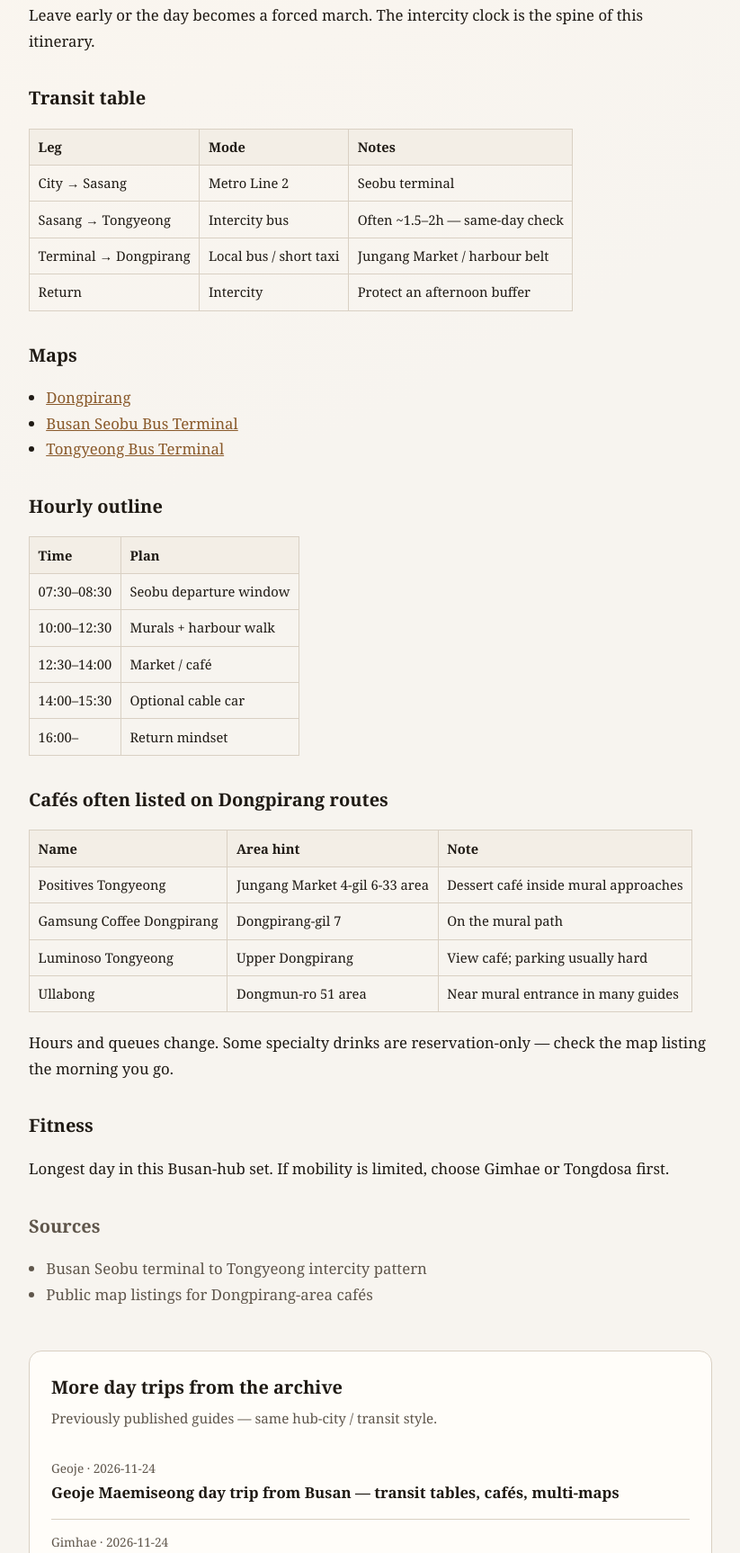
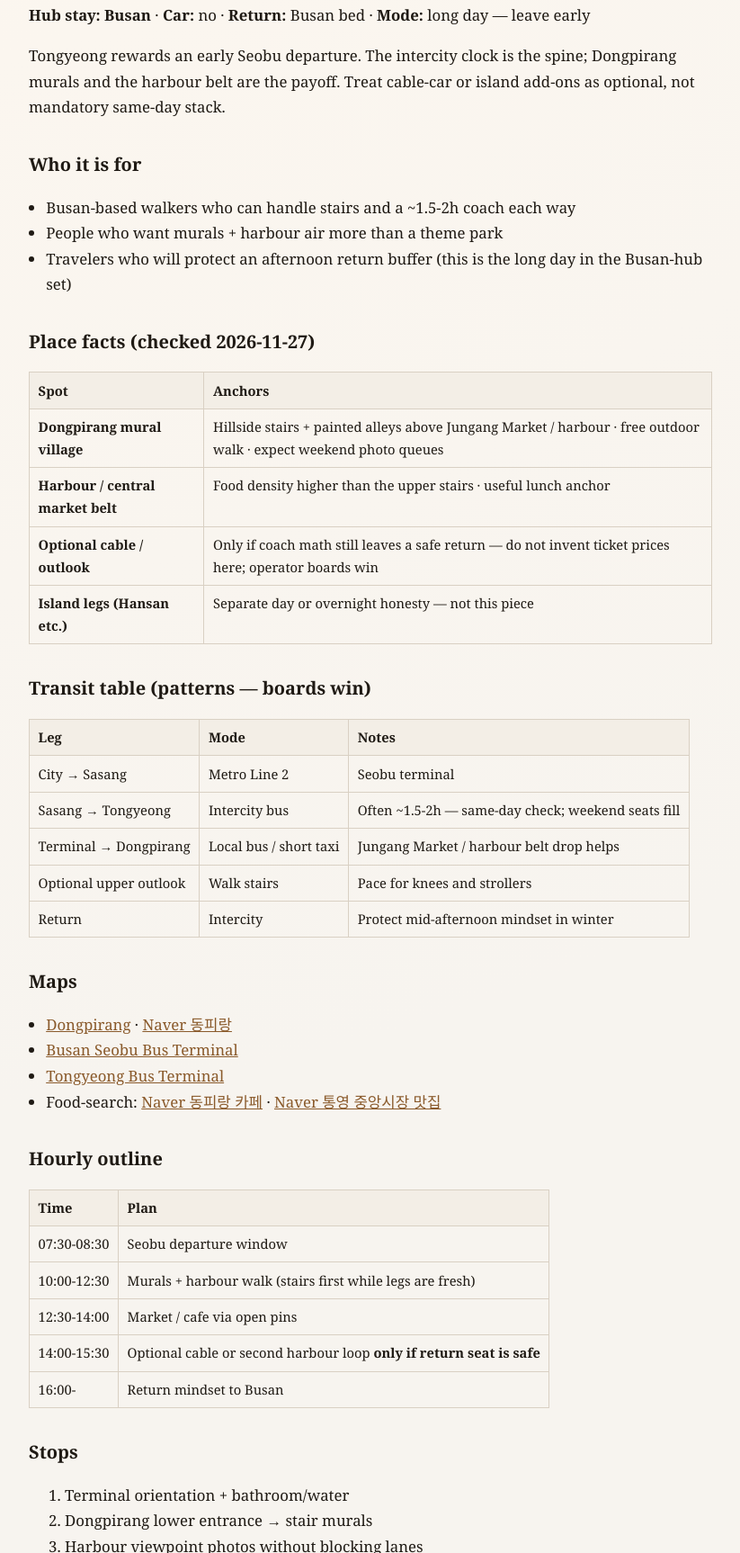
Before and after one commit to wonhundred1/magazine-astro, an Astro site: page /posts/tongyeong-dongpirang in a window 1280 px wide. Shown: the part 1074-2800 px from the top of the page at 90% size, without its empty margins (228-1051 px from the left). Built offline with nearby package versions, Linux system fonts and the light colour scheme; Astro itself is replaced by a stand-in of ours.

Commit message:
editor: EN rewrite expand gate PASS tongyeong-dongpirang
Updated the description and sources for the Tongyeong day trip post. Adjusted transit table and hourly outline for clarity.

```diff
--- a/src/content/posts/tongyeong-dongpirang.md
+++ b/src/content/posts/tongyeong-dongpirang.md
@@ -1,15 +1,16 @@
 ---
 title: "Tongyeong day trip — Seobu timetable logic, Dongpirang cafés, three maps"
-description: "Long-form Busan-to-Tongyeong day trip without a car: transit table, hourly plan, Dongpirang café names with area hints, and multi-map pins."
+description: "Busan to Tongyeong public-transit day: Seobu coach honesty, Dongpirang mural stairs, harbour maps, food-search method without invented rankings."
 pubDate: 2026-11-24
-updatedDate: 2026-11-24
+updatedDate: 2026-11-27
 draft: false
 region: Tongyeong
-tags: ["busan-hub", "day-trip", "tongyeong", "dongpirang", "cafes"]
+tags: ["busan-hub", "day-trip", "tongyeong", "dongpirang", "cafes", "public-transit"]
 sources:
-  - "Busan Seobu terminal to Tongyeong intercity pattern"
-  - "Public map listings for Dongpirang-area cafés"
-lastVerified: "2026-11-24"
+  - "Busan Seobu terminal to Tongyeong intercity pattern (boards / Bustago win)"
+  - "Tongyeong tourism / public map listings for Dongpirang mural village"
+  - "Public map listings for Dongpirang-area cafés (hours reconfirm morning-of)"
+lastVerified: "2026-11-27"
 koUrl: "https://blog.sigorhaus.com/busan-daytrip-tongyeong-dongpirang/"
 ---
 
@@ -17,42 +18,81 @@ koUrl: "https://blog.sigorhaus.com/busan-daytrip-tongyeong-dongpirang/"
 
 *Illustration (AI): mural stairs over the harbour — not a photograph.*
 
-Leave early or the day becomes a forced march. The intercity clock is the spine of this itinerary.
+**Hub stay: Busan** · **Car:** no · **Return:** Busan bed · **Mode:** long day — leave early
 
-## Transit table
+Tongyeong rewards an early Seobu departure. The intercity clock is the spine; Dongpirang murals and the harbour belt are the payoff. Treat cable-car or island add-ons as optional, not mandatory same-day stack.
+
+## Who it is for
+- Busan-based walkers who can handle stairs and a ~1.5-2h coach each way
+- People who want murals + harbour air more than a theme park
+- Travelers who will protect an afternoon return buffer (this is the long day in the Busan-hub set)
+
+## Place facts (checked 2026-11-27)
+
+| Spot | Anchors |
+|---|---|
+| **Dongpirang mural village** | Hillside stairs + painted alleys above Jungang Market / harbour · free outdoor walk · expect weekend photo queues |
+| **Harbour / central market belt** | Food density higher than the upper stairs · useful lunch anchor |
+| **Optional cable / outlook** | Only if coach math still leaves a safe return — do not invent ticket prices here; operator boards win |
+| **Island legs (Hansan etc.)** | Separate day or overnight honesty — not this piece |
+
+## Transit table (patterns — boards win)
 
 | Leg | Mode | Notes |
 |---|---|---|
 | City → Sasang | Metro Line 2 | Seobu terminal |
-| Sasang → Tongyeong | Intercity bus | Often ~1.5–2h — same-day check |
-| Terminal → Dongpirang | Local bus / short taxi | Jungang Market / harbour belt |
-| Return | Intercity | Protect an afternoon buffer |
+| Sasang → Tongyeong | Intercity bus | Often ~1.5-2h — same-day check; weekend seats fill |
+| Terminal → Dongpirang | Local bus / short taxi | Jungang Market / harbour belt drop helps |
+| Optional upper outlook | Walk stairs | Pace for knees and strollers |
+| Return | Intercity | Protect mid-afternoon mindset in winter |
 
 ## Maps
-- [Dongpirang](https://www.google.com/maps/search/?api=1&query=Dongpirang+Tongyeong)
+- [Dongpirang](https://www.google.com/maps/search/?api=1&query=Dongpirang+Tongyeong) · [Naver 동피랑](https://map.naver.com/v5/search/%EB%8F%99%ED%94%BC%EB%9E%91)
 - [Busan Seobu Bus Terminal](https://www.google.com/maps/search/?api=1&query=Busan+Seobu+Bus+Terminal)
 - [Tongyeong Bus Terminal](https://www.google.com/maps/search/?api=1&query=Tongyeong+Intercity+Bus+Terminal)
+- Food-search: [Naver 동피랑 카페](https://map.naver.com/v5/search/%EB%8F%99%ED%94%BC%EB%9E%91%20%EC%B9%B4%ED%8E%98) · [Naver 통영 중앙시장 맛집](https://map.naver.com/v5/search/%ED%86%B5%EC%98%81%20%EC%A4%91%EC%95%99%EC%8B%9C%EC%9E%A5%20%EB%A7%9B%EC%A7%91)
 
 ## Hourly outline
 
 | Time | Plan |
 |---|---|
-| 07:30–08:30 | Seobu departure window |
-| 10:00–12:30 | Murals + harbour walk |
-| 12:30–14:00 | Market / café |
-| 14:00–15:30 | Optional cable car |
-| 16:00– | Return mindset |
+| 07:30-08:30 | Seobu departure window |
+| 10:00-12:30 | Murals + harbour walk (stairs first while legs are fresh) |
+| 12:30-14:00 | Market / cafe via open pins |
+| 14:00-15:30 | Optional cable or second harbour loop **only if return seat is safe** |
+| 16:00- | Return mindset to Busan |
 
-## Cafés often listed on Dongpirang routes
+## Stops
+1. Terminal orientation + bathroom/water
+2. Dongpirang lower entrance → stair murals
+3. Harbour viewpoint photos without blocking lanes
+4. Jungang Market food cluster
+5. Optional paid outlook last
 
-| Name | Area hint | Note |
-|---|---|---|
-| Positives Tongyeong | Jungang Market 4-gil 6-33 area | Dessert café inside mural approaches |
-| Gamsung Coffee Dongpirang | Dongpirang-gil 7 | On the mural path |
-| Luminoso Tongyeong | Upper Dongpirang | View café; parking usually hard |
-| Ullabong | Dongmun-ro 51 area | Near mural entrance in many guides |
+## Food method (no invented shops)
 
-Hours and queues change. Some specialty drinks are reservation-only — check the map listing the morning you go.
+| Zone | How to choose |
+|---|---|
+| Dongpirang path | Cafes turn over; filter **Open now**; some specialty drinks are reservation-only on map listings |
+| Jungang Market | Seafood and snack density — verify shutters day-of |
+| Names often listed on mural routes | Positives Tongyeong (Jungang Market 4-gil area), Gamsung Coffee Dongpirang (Dongpirang-gil class), Luminoso (upper path), Ullabong (Dongmun-ro class) — **reconfirm hours**; not a ranking |
 
-## Fitness
-Longest day in this Busan-hub set. If mobility is limited, choose Gimhae or Tongdosa first.
+Hours and queues change. Save the pin the morning you go.
+
+## Hub stay honesty
+- Sleep in **Busan** for this day-trip framing.
+- If mobility is limited, choose [Gimhae](/posts/gimhae-day-trip/) or [Tongdosa](/posts/tongdosa-yangsan/) first.
+- Do not stack Tongyeong + full Geoje + night market on one winter clock.
+
+## Manners
+- Stairs are two-way — leave a lane for residents and delivery.
+- Murals are outdoor gallery walls; no carving or paint "adds."
+- Pack out cups; harbour wind throws trash far.
+
+## Sources note
+Transit is pattern-level from Seobu public boards (checked 2026-11-27). Cafe names are public-map examples only, not endorsements. Pair [Maemiseong](/posts/maemiseong/) or [Jinhae](/posts/jinhae-yeojwacheon/) on other days.
+
+### Related archive
+- [Geoje Maemiseong day](/posts/maemiseong/)
+- [Jinhae Yeojwacheon](/posts/jinhae-yeojwacheon/)
+- [Tongdosa from Nopo](/posts/tongdosa-yangsan/)
```
